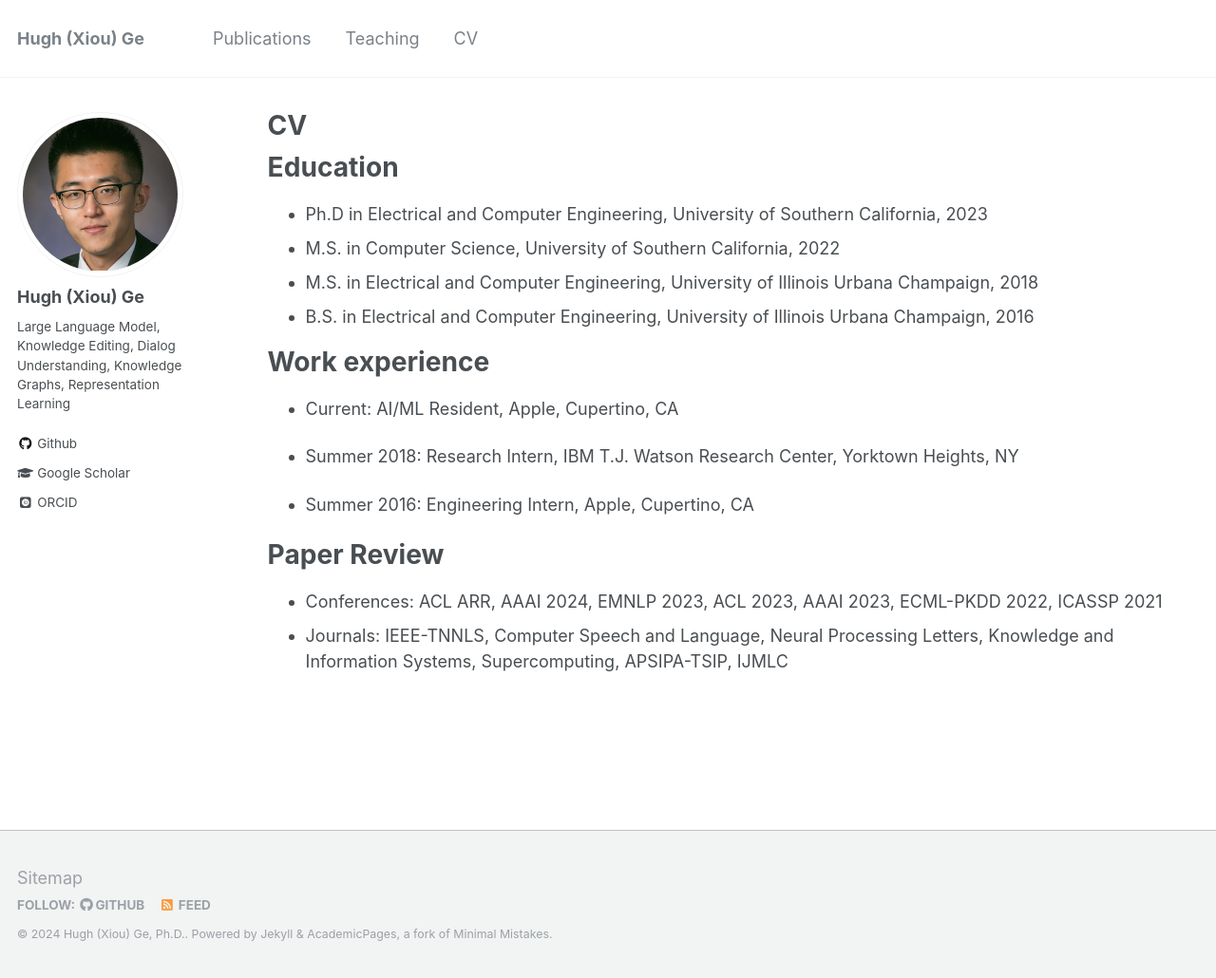
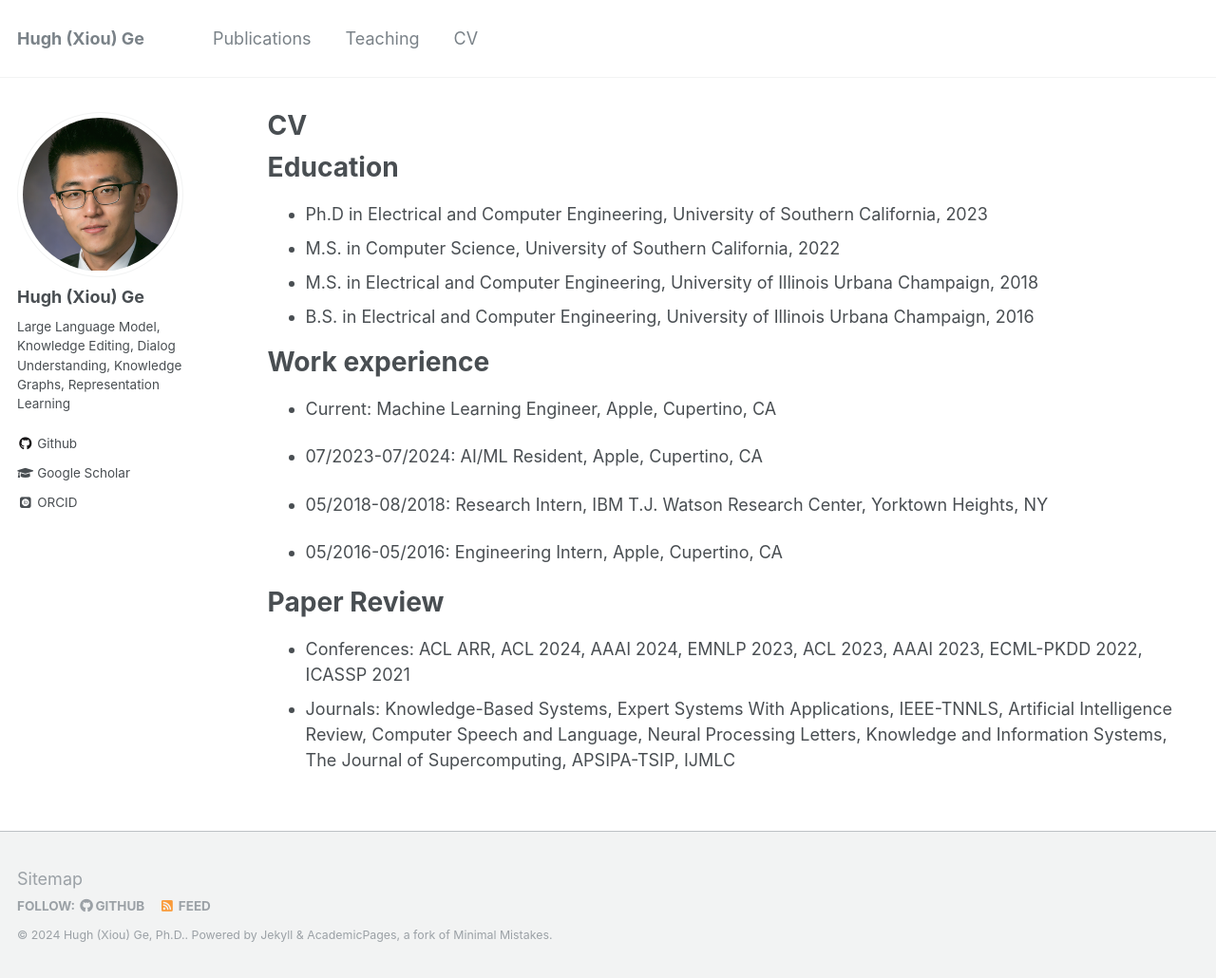
Before and after one commit to hughxiouge/hughxiouge.github.io, a Jekyll site: the page built from _pages/cv.md, in a window 1280 px wide and 1030 px high. Shown: the whole window at 95% size. Built offline with Jekyll 4.4.1, drawn with Linux system fonts in a browser that asks for light colours; some web fonts are replaced.

Commit message:
update CV

```diff
--- a/_pages/cv.md
+++ b/_pages/cv.md
@@ -18,16 +18,18 @@ Education
 
 Work experience
 ======
-* Current: AI/ML Resident, Apple, Cupertino, CA
+* Current: Machine Learning Engineer, Apple, Cupertino, CA
 
-* Summer 2018: Research Intern, IBM T.J. Watson Research Center, Yorktown Heights, NY
+* 07/2023-07/2024: AI/ML Resident, Apple, Cupertino, CA
 
-* Summer 2016: Engineering Intern, Apple, Cupertino, CA
+* 05/2018-08/2018: Research Intern, IBM T.J. Watson Research Center, Yorktown Heights, NY
+
+* 05/2016-05/2016: Engineering Intern, Apple, Cupertino, CA
 
 Paper Review
 ======
-* Conferences: ACL ARR, AAAI 2024, EMNLP 2023, ACL 2023, AAAI 2023, ECML-PKDD 2022, ICASSP 2021
-* Journals: IEEE-TNNLS, Computer Speech and Language, Neural Processing Letters, Knowledge and Information Systems, Supercomputing, APSIPA-TSIP, IJMLC
+* Conferences: ACL ARR, ACL 2024, AAAI 2024, EMNLP 2023, ACL 2023, AAAI 2023, ECML-PKDD 2022, ICASSP 2021
+* Journals: Knowledge-Based Systems, Expert Systems With Applications, IEEE-TNNLS, Artificial Intelligence Review, Computer Speech and Language, Neural Processing Letters, Knowledge and Information Systems, The Journal of Supercomputing, APSIPA-TSIP, IJMLC
 
 <!-- Skills
 ======
```
